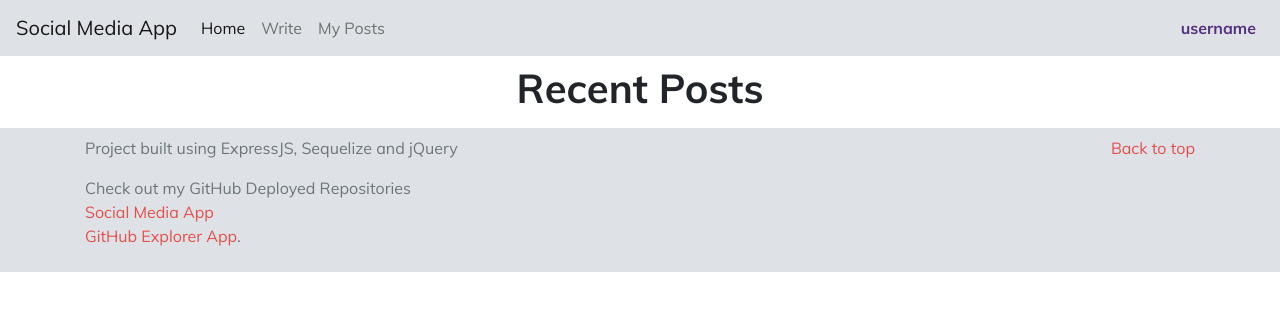
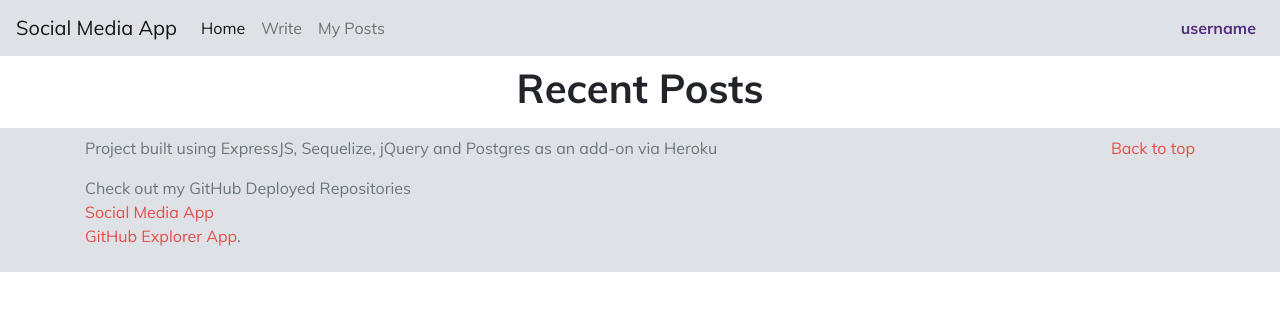
Before and after one commit to skepticalsaif/SMA_Complete, a website: page src/public/index.html in a window 1280 px wide. Drawn offline with Linux system fonts and the light colour scheme; no server answers; files whose address does not match are found by name.

Commit message:
minor fixes done
Signed-off-by: skepticalsaif <saifnizami.official@gmail.com>

```diff
--- a/src/public/components/footer.html
+++ b/src/public/components/footer.html
@@ -3,7 +3,7 @@
     <p class="float-right">
       <a href="#">Back to top</a>
     </p>
-    <p>Project built using ExpressJS, Sequelize and jQuery</p>
+    <p>Project built using ExpressJS, Sequelize, jQuery and Postgres as an add-on via Heroku</p>
     <p>
       Check out my GitHub Deployed Repositories <br /><a href="https://github.com/skepticalsaif/SMA_Complete">Social Media App</a><br />
       <a href="https://github.com/skepticalsaif/Github_Explorer_App">GitHub Explorer App</a>.
```
